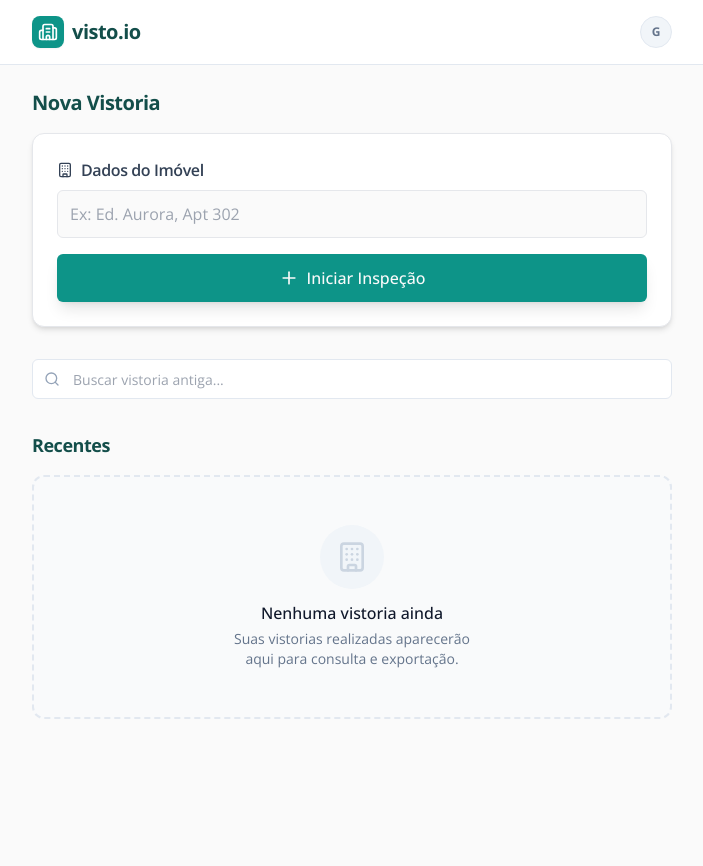
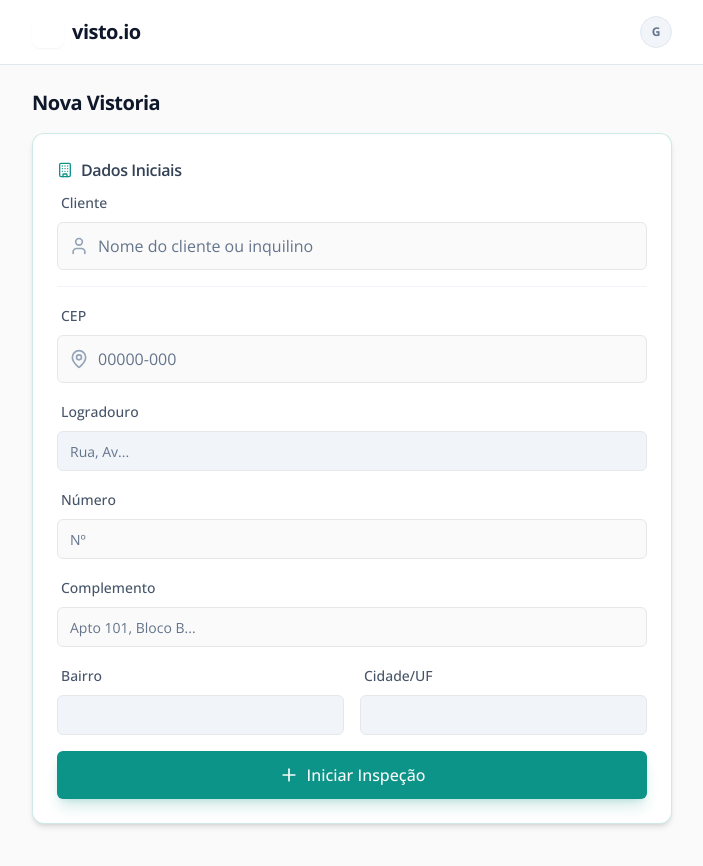
Before and after one commit to GGhiaroni/visto.io, a React (Vite) app: page / in a window 1280 px wide. Shown: the top 866 px of the page, without its empty margins (288-991 px from the left). Before the commit the page ends 815 px from the top, so only its background shows below. Built offline with nearby package versions, Linux system fonts and the light colour scheme.

Commit message:
fazendo a busca no viacep para facilitar o preenchimento do usuário

```diff
--- a/package.json
+++ b/package.json
@@ -17,6 +17,7 @@
     "react": "^19.2.0",
     "react-dom": "^19.2.0",
     "react-router-dom": "^7.9.6",
+    "react-toastify": "^11.0.5",
     "tailwind-merge": "^3.4.0",
     "uuid": "^13.0.0",
     "zustand": "^5.0.8"
--- a/src/App.tsx
+++ b/src/App.tsx
@@ -1,10 +1,23 @@
 import { BrowserRouter, Route, Routes } from "react-router-dom";
+import { ToastContainer } from "react-toastify";
 import AppLayout from "./components/layout/AppLayout";
 import Home from "./pages/Home";
 
 function App() {
   return (
     <BrowserRouter>
+      <ToastContainer
+        position="top-center"
+        autoClose={3000}
+        hideProgressBar={false}
+        newestOnTop={false}
+        closeOnClick
+        rtl={false}
+        pauseOnFocusLoss
+        draggable
+        pauseOnHover
+        theme="colored"
+      />
       <Routes>
         <Route element={<AppLayout />}>
           <Route path="/" element={<Home />} />
--- a/src/components/ui/Button.tsx
+++ b/src/components/ui/Button.tsx
@@ -7,12 +7,12 @@ const buttonVariants = cva(
   {
     variants: {
       variant: {
-        default: "bg-primaria text-primaria-foreground hover:bg-primaria/90",
+        default: "bg-primary text-primary-foreground hover:bg-primary/90",
         destructive: "bg-red-500 text-white hover:bg-red-600",
         outline:
-          "border border-input bg-background hover:bg-secundaria hover:text-accent-foreground",
+          "border border-input bg-background hover:bg-secondary hover:text-accent-foreground",
         secondary:
-          "bg-secundaria text-secundaria-foreground hover:bg-secundaria/80",
+          "bg-secondary text-secondary-foreground hover:bg-secondary/80",
         ghost: "hover:bg-accent hover:text-accent-foreground",
         link: "text-primary underline-offset-4 hover:underline",
       },
--- a/src/components/ui/Card.tsx
+++ b/src/components/ui/Card.tsx
@@ -40,7 +40,7 @@ const CardTitle = React.forwardRef<
   <h3
     ref={ref}
     className={cn(
-      "text-2xl font-semibold leading-none tracking-tight text-forte",
+      "text-2xl font-semibold leading-none tracking-tight text-accent",
       className
     )}
     {...props}
--- a/src/pages/Home.tsx
+++ b/src/pages/Home.tsx
@@ -1,4 +1,6 @@
-import { Building, Plus, Search } from "lucide-react";
+import { Building, Loader2, MapPin, Plus, User } from "lucide-react";
+import { useState } from "react";
+import { toast } from "react-toastify";
 import { Button } from "../components/ui/Button";
 import {
   Card,
@@ -7,8 +9,82 @@ import {
   CardTitle,
 } from "../components/ui/Card";
 import { Input } from "../components/ui/Input";
+import { fetchAddressByCep } from "../services/viaCepService";
+import { useInspectionStore } from "../store/inspectionStore";
 
 const Home = () => {
+  const [clientName, setClientName] = useState("");
+  const [cep, setCep] = useState("");
+  const [street, setStreet] = useState("");
+  const [neighborhood, setNeighborhood] = useState("");
+  const [city, setCity] = useState("");
+  const [uf, setUf] = useState("");
+
+  const [isLoadingCep, setIsLoadingCep] = useState(false);
+
+  const [number, setNumber] = useState("");
+  const [complement, setComplement] = useState("");
+
+  const { createInspection } = useInspectionStore();
+
+  const handleStartInspection = () => {
+    if (!clientName || !street || !number || !city) {
+      toast.error(
+        "Por favor, preencha os dados obrigatórios (Cliente, Rua e Número)."
+      );
+      return;
+    }
+
+    const fullAddress = `${street}, ${number} ${
+      complement ? `- ${complement}` : ""
+    } - ${neighborhood} - ${city}/${uf}`;
+
+    createInspection(fullAddress, clientName);
+
+    setClientName("");
+    setCep("");
+    setStreet("");
+    setNumber("");
+    setComplement("");
+    setNeighborhood("");
+    setCity("");
+
+    toast.success("Vistoria iniciada com sucesso! Verifique o console!");
+  };
+
+  const handleBlurCep = async () => {
+    if (cep.length < 8) return;
+
+    setIsLoadingCep(true);
+
+    try {
+      const addressData = await fetchAddressByCep(cep);
+
+      if (!addressData) {
+        toast.error("CEP não encontrado!");
+        setCep("");
+        setStreet("");
+        setNeighborhood("");
+        setCity("");
+        setUf("");
+        return;
+      }
+
+      setStreet(addressData.logradouro);
+      setNeighborhood(addressData.bairro);
+      setCity(addressData.localidade);
+      setUf(addressData.uf);
+
+      document.getElementById("numero-input")?.focus();
+      toast.success("Endereço preenchido!");
+    } catch (error) {
+      toast.error("Erro ao buscar CEP. Tente novamente.");
+      console.error(error);
+    } finally {
+      setIsLoadingCep(false);
+    }
+  };
+
   return (
     <div className="space-y-8">
       <section className="space-y-4">
@@ -22,20 +98,112 @@ const Home = () => {
           <CardHeader className="pb-2">
             <CardTitle className="text-base flex items-center gap-2 text-slate-700">
               <Building className="h-4 w-4 text-primary" />
-              Dados do Imóvel
+              Dados Iniciais
             </CardTitle>
           </CardHeader>
+
           <CardContent className="space-y-4">
             <div className="space-y-2">
+              <label className="text-sm font-medium text-slate-600 ml-1">
+                Cliente
+              </label>
+              <div className="relative">
+                <User className="absolute left-3 top-3.5 h-5 w-5 text-slate-400" />
+                <Input
+                  placeholder="Nome do cliente ou inquilino"
+                  className="pl-10 h-12 text-base"
+                  value={clientName}
+                  onChange={(e) => setClientName(e.target.value)}
+                />
+              </div>
+            </div>
+
+            <div className="h-px bg-slate-100 my-2" />
+
+            <div className="space-y-2">
+              <label className="text-sm font-medium text-slate-600 ml-1">
+                CEP
+              </label>
+              <div className="relative">
+                <MapPin className="absolute left-3 top-3.5 h-5 w-5 text-slate-400" />
+                <Input
+                  placeholder="00000-000"
+                  className="pl-10 h-12 text-base"
+                  value={cep}
+                  onChange={(e) => setCep(e.target.value)}
+                  onBlur={handleBlurCep}
+                  maxLength={9}
+                />
+
+                {isLoadingCep && (
+                  <div className="absolute right-3 top-3.5">
+                    <Loader2 className="h-5 w-5 text-primary animate-spin" />
+                  </div>
+                )}
+              </div>
+            </div>
+
+            <div className="space-y-2">
+              <label className="text-sm font-medium text-slate-600 ml-1">
+                Logradouro
+              </label>
               <Input
-                placeholder="Ex: Ed. Aurora, Apt 302"
-                className="h-12 text-base"
+                value={street}
+                onChange={(e) => setStreet(e.target.value)}
+                placeholder="Rua, Av..."
+                className="bg-slate-100 text-slate-500"
+                readOnly
               />
             </div>
 
+            <div className="space-y-2">
+              <label className="text-sm font-medium text-slate-600 ml-1">
+                Número
+              </label>
+              <Input
+                id="numero-input"
+                value={number}
+                onChange={(e) => setNumber(e.target.value)}
+                placeholder="Nº"
+              />
+            </div>
+
+            <div className="space-y-2">
+              <label className="text-sm font-medium text-slate-600 ml-1">
+                Complemento
+              </label>
+              <Input
+                value={complement}
+                onChange={(e) => setComplement(e.target.value)}
+                placeholder="Apto 101, Bloco B..."
+              />
+            </div>
+            <div className="grid grid-cols-2 gap-4">
+              <div className="space-y-2">
+                <label className="text-sm font-medium text-slate-600 ml-1">
+                  Bairro
+                </label>
+                <Input
+                  value={neighborhood}
+                  readOnly
+                  className="bg-slate-100 text-slate-500"
+                />
+              </div>
+              <div className="space-y-2">
+                <label className="text-sm font-medium text-slate-600 ml-1">
+                  Cidade/UF
+                </label>
+                <Input
+                  value={city && uf ? `${city}/${uf}` : ``}
+                  readOnly
+                  className="bg-slate-100 text-slate-500"
+                />
+              </div>
+            </div>
             <Button
-              className="w-full h-12 text-base shadow-lg shadow-primary/20"
+              className="w-full h-12 text-base shadow-lg shadow-primary/20 mt-4"
               size="lg"
+              onClick={handleStartInspection}
             >
               <Plus className="mr-2 h-5 w-5" />
               Iniciar Inspeção
@@ -43,33 +211,6 @@ const Home = () => {
           </CardContent>
         </Card>
       </section>
-
-      <div className="relative">
-        <Search className="absolute left-3 top-3 h-4 w-4 text-slate-400" />
-        <Input
-          placeholder="Buscar vistoria antiga..."
-          className="pl-10 bg-white border-slate-200"
-        />
-      </div>
-
-      <section className="space-y-4">
-        <h2 className="text-lg font-bold text-forte tracking-tight">
-          Recentes
-        </h2>
-
-        <div className="flex flex-col items-center justify-center py-12 px-4 border-2 border-dashed border-slate-200 rounded-xl bg-slate-50/50 text-center">
-          <div className="bg-slate-100 p-4 rounded-full mb-3">
-            <Building className="h-8 w-8 text-slate-300" />
-          </div>
-          <h3 className="text-slate-900 font-medium mb-1">
-            Nenhuma vistoria ainda
-          </h3>
-          <p className="text-sm text-slate-500 max-w-[250px]">
-            Suas vistorias realizadas aparecerão aqui para consulta e
-            exportação.
-          </p>
-        </div>
-      </section>
     </div>
   );
 };
--- /dev/null
+++ b/src/services/viaCepService.ts
@@ -0,0 +1,31 @@
+export interface ViaCepResponse {
+  logradouro: string;
+  bairro: string;
+  localidade: string;
+  uf: string;
+  erro?: boolean;
+}
+
+export async function fetchAddressByCep(
+  cep: string
+): Promise<ViaCepResponse | null> {
+  const cleanCep = cep.replace(/\D/g, "");
+
+  if (cleanCep.length !== 8) {
+    throw new Error("O CEP deve conter 8 dígitos.");
+  }
+
+  const response = await fetch(`https://viacep.com.br/ws/${cleanCep}/json/`);
+
+  if (!response.ok) {
+    throw new Error("Erro ao conectar o serviço do ViaCep.");
+  }
+
+  const data: ViaCepResponse = await response.json();
+
+  if (data.erro) {
+    return null;
+  }
+
+  return data;
+}
--- a/tailwind.config.js
+++ b/tailwind.config.js
@@ -7,19 +7,19 @@ export default {
         sans: ["Open Sans", "sans-serif"],
       },
       colors: {
-        primaria: {
+        primary: {
           DEFAULT: "#0D9488",
           foreground: "#FAFAFA",
         },
-        secundaria: {
+        secondary: {
           DEFAULT: "#99F6E4",
           foreground: "#134E4A",
         },
-        neutro: {
+        muted: {
           DEFAULT: "#FAFAFA",
           foreground: "#64748B",
         },
-        forte: {
+        accent: {
           DEFAULT: "#134E4A",
           foreground: "#FAFAFA",
         },
```
Also changed, not shown: 1 other file (tests, documents, lock files or other folders).
